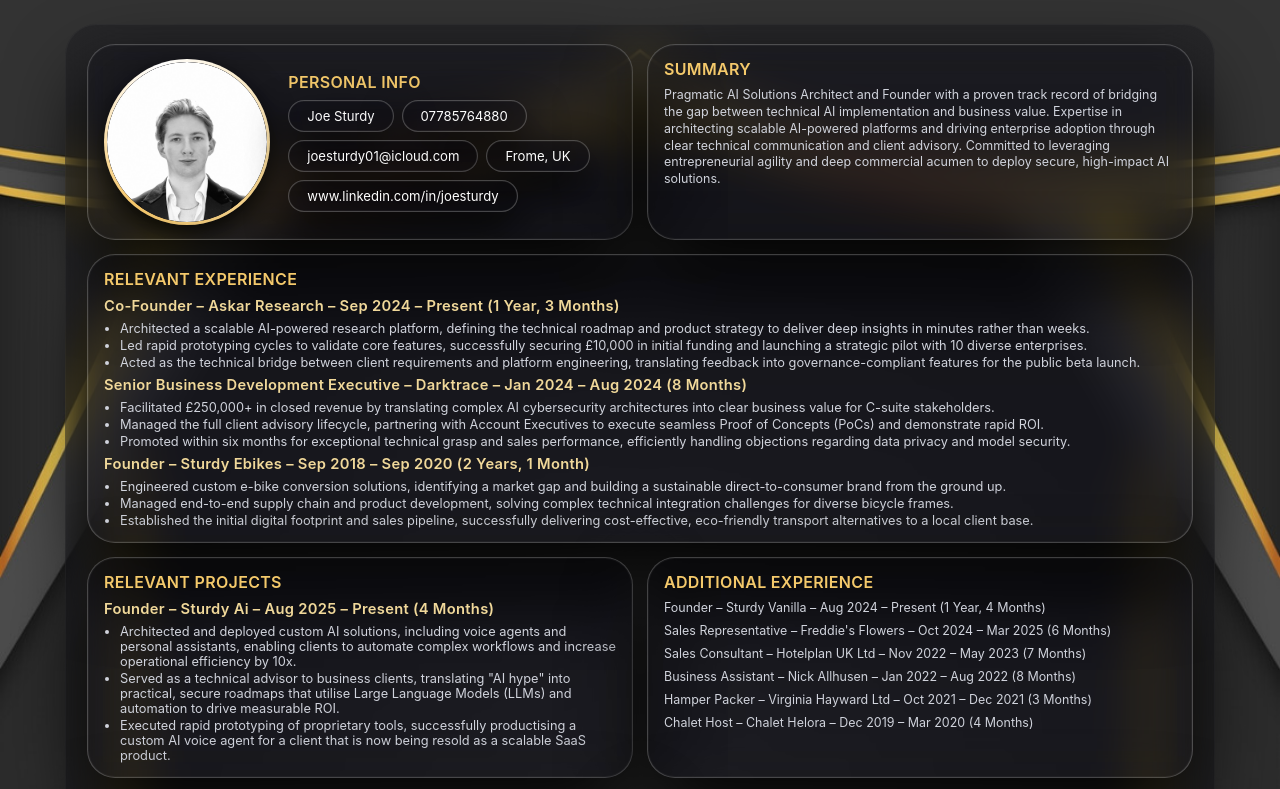
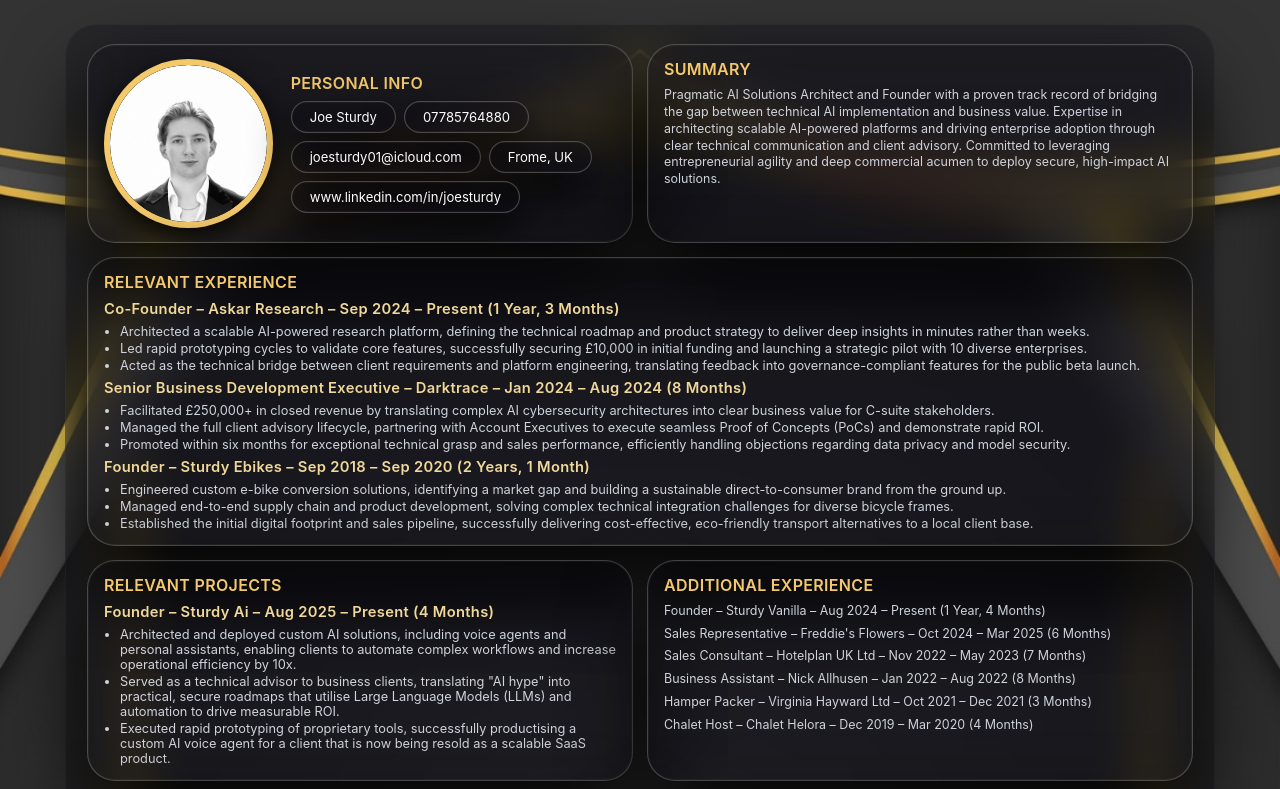
Before and after one commit to joesturdy01/cv, a plain HTML site: page index.html in a window 1280 px wide. Shown: the top 789 px of the page. Drawn offline with Linux system fonts and the light colour scheme; a web font is replaced by a local one.

Commit message:
Adjust avatar gold ring

```diff
--- a/index.html
+++ b/index.html
@@ -284,14 +284,8 @@
         height: auto;
         aspect-ratio: 1 / 1;
         border-radius: 50%;
-        background: conic-gradient(
-          from 220deg,
-          #f7c86b,
-          #ffffff,
-          #f5d89a,
-          #f7c86b
-        );
-        padding: 3px;
+        background: var(--gold);
+        padding: 6px;
         display: flex;
         align-items: center;
         justify-content: center;
```
